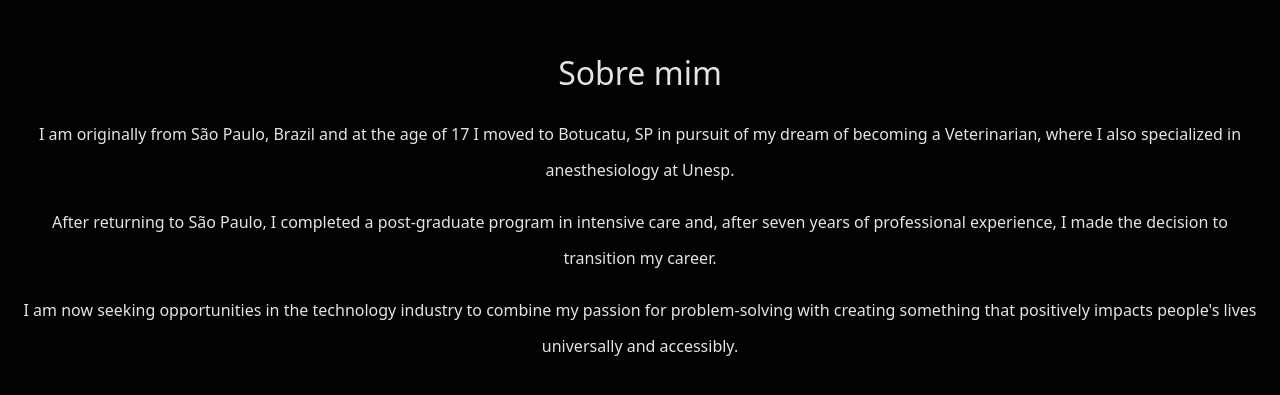
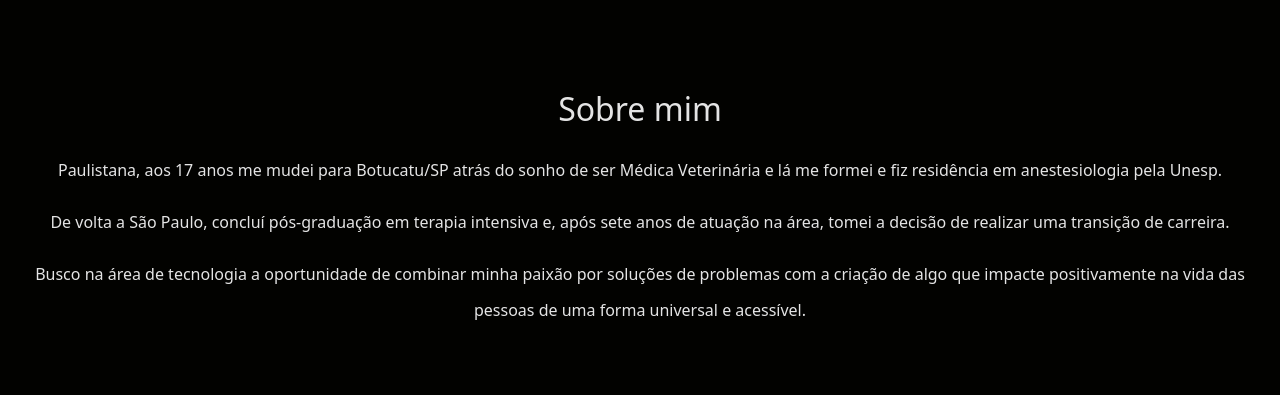
Before and after one commit to biancashiromoto/biancashiromoto.github.io, a React (Vite) app: page / in a window 1280 px wide. Shown: the part 999-1394 px from the top of the page. Built offline with nearby package versions, Linux system fonts and the light colour scheme.

Commit message:
Fix portuguese translation

```diff
--- a/src/pages/Home/Home.jsx
+++ b/src/pages/Home/Home.jsx
@@ -58,13 +58,15 @@ const Home = () => {
       </main>
       <article className='aboutme-container d-flex flex-column justify-content-center vh-100'>
         <h2 className='pb-3'>{ isInEnglish ? info_en.aboutMe.title : info_pt.aboutMe.title }</h2>
-        {info_en.aboutMe.content.map((paragraph, index) => (
-          <p
-            key={ index }
-          >
-            { paragraph }
-          </p>
-        ))}
+        {isInEnglish ? (
+          info_en.aboutMe.content.map((paragraph, index) => (
+            <p key={ index }>{ paragraph }</p>
+          ))
+        ) : (
+          info_pt.aboutMe.content.map((paragraph, index) => (
+            <p key={ index }>{ paragraph }</p>
+          ))
+        )}
       </article>
     </div>
   )
```
